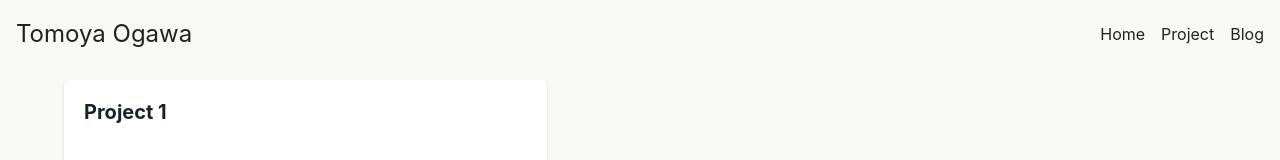
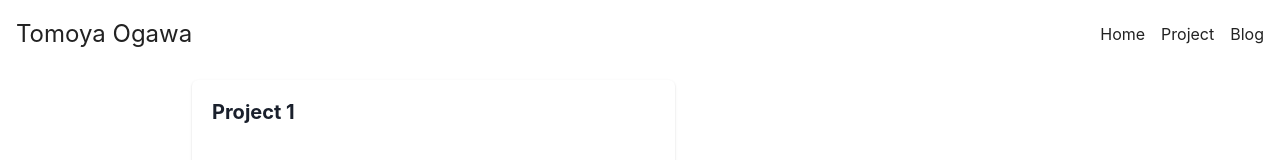
Before and after one commit to tmyOgw5/vite-project, a React (Vite) app: page /project in a window 1280 px wide. Shown: the top 160 px of the page. Built offline with nearby package versions, Linux system fonts and the light colour scheme; grey boxes are pictures that could not be loaded.

Commit message:
画面のサイズをフレキシブルにするように設定

```diff
--- a/src/pages/BlogPage.tsx
+++ b/src/pages/BlogPage.tsx
@@ -5,7 +5,7 @@ import BlogContent from '../components/BlogContent';
 const BlogPage = () => {
   const appStyle: CSSProperties = {
     backgroundColor: '#F8F8F4', // 好きな背景色を指定
-    minHeight: '150vh', // 画面全体の高さを保証
+    overflowY: 'auto',
     display: 'flex',
     flexDirection: 'column',
     alignItems: 'center',
@@ -14,7 +14,6 @@ const BlogPage = () => {
 
   const boxStyle: CSSProperties = {
     backgroundColor: 'transparent',
-    width: '90vw',
     top: '80px',
     borderRadius: '20px',
     display: 'flex',
--- a/src/pages/HomePage.tsx
+++ b/src/pages/HomePage.tsx
@@ -5,7 +5,7 @@ import { Flex, Box } from '@chakra-ui/react';
 const HomePage = () => {
   const appStyle: CSSProperties = {
     backgroundColor: '#F8F8F4', // 好きな背景色を指定
-    minHeight: '150vh', // 画面全体の高さを保証
+    overflowY: 'auto',
     display: 'flex',
     flexDirection: 'column',
     alignItems: 'center',
--- a/src/pages/ProjectPage.tsx
+++ b/src/pages/ProjectPage.tsx
@@ -5,7 +5,7 @@ import { Flex, Box } from '@chakra-ui/react';
 const ProjectPage = () => {
   const appStyle: CSSProperties = {
     backgroundColor: '#F8F8F4', // 好きな背景色を指定
-    minHeight: '150vh', // 画面全体の高さを保証
+    overflowY: 'auto', // overflow-yの代わりにoverflowYを使用
     display: 'flex',
     flexDirection: 'column',
     alignItems: 'center',
@@ -14,7 +14,7 @@ const ProjectPage = () => {
 
   const boxStyle: CSSProperties = {
     backgroundColor: 'transparent',
-    width: '90vw',
+    width: '70vw',
     height: '100vh',
     top: '80px',
     borderRadius: '20px',
```
